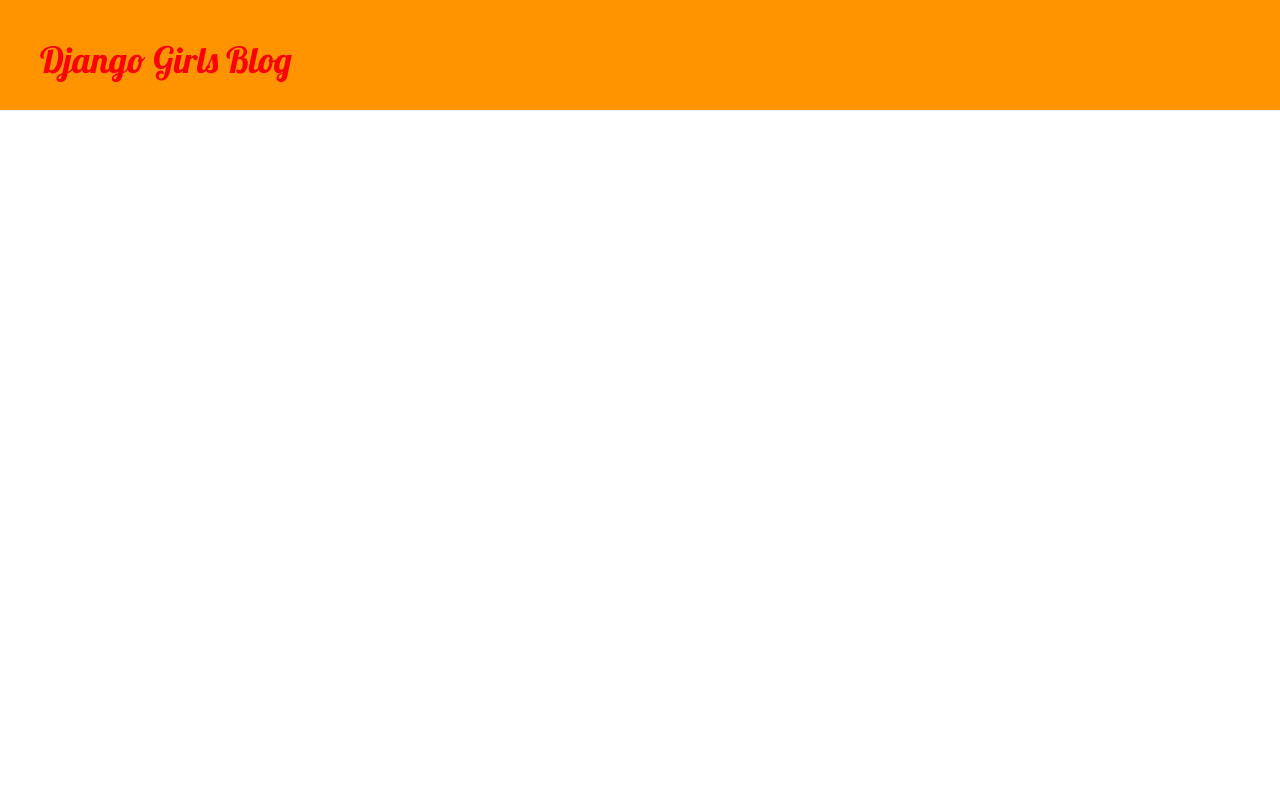
After one commit to MrsRob0t/my-first-blog, a Django app: template blog/templates/blog/base.html in a window 1280 px wide. The commit adds this page. Run offline with Django 3.2, Linux system fonts and the light colour scheme; the template is opened without the code that fills it, so the values that code supplies are empty; some libraries are stand-ins or nearby versions.

Commit message:
Modified templates

```diff
--- /dev/null
+++ b/blog/templates/blog/base.html
@@ -0,0 +1,23 @@
+{% load staticfiles %}
+<html>
+<head>
+<link rel="stylesheet" href="//maxcdn.bootstrapcdn.com/bootstrap/3.2.0/css/bootstrap.min.css">
+<link rel="stylesheet" href="//maxcdn.bootstrapcdn.com/bootstrap/3.2.0/css/bootstrap-theme.min.css">
+<link rel="stylesheet" href="{% static 'css/blog.css' %}">
+<link href="//fonts.googleapis.com/css?family=Lobster&subset=latin,latin-ext" rel="stylesheet" type="text/css">
+<title>Oooooo Django</title>
+</head>
+<body>
+    <div class="page-header">
+        <h1><a href="/">Django Girls Blog</a></h1>
+    </div>
+    <div class="content container">
+        <div class="row">
+            <div class="col-md-8">
+            {% block content %}
+            {% endblock %}
+            </div>
+        </div>
+    </div>
+</body>
+</html>
```
Also changed, not shown: blog/templates/blog/post_list.html (+4 -19 lines).
